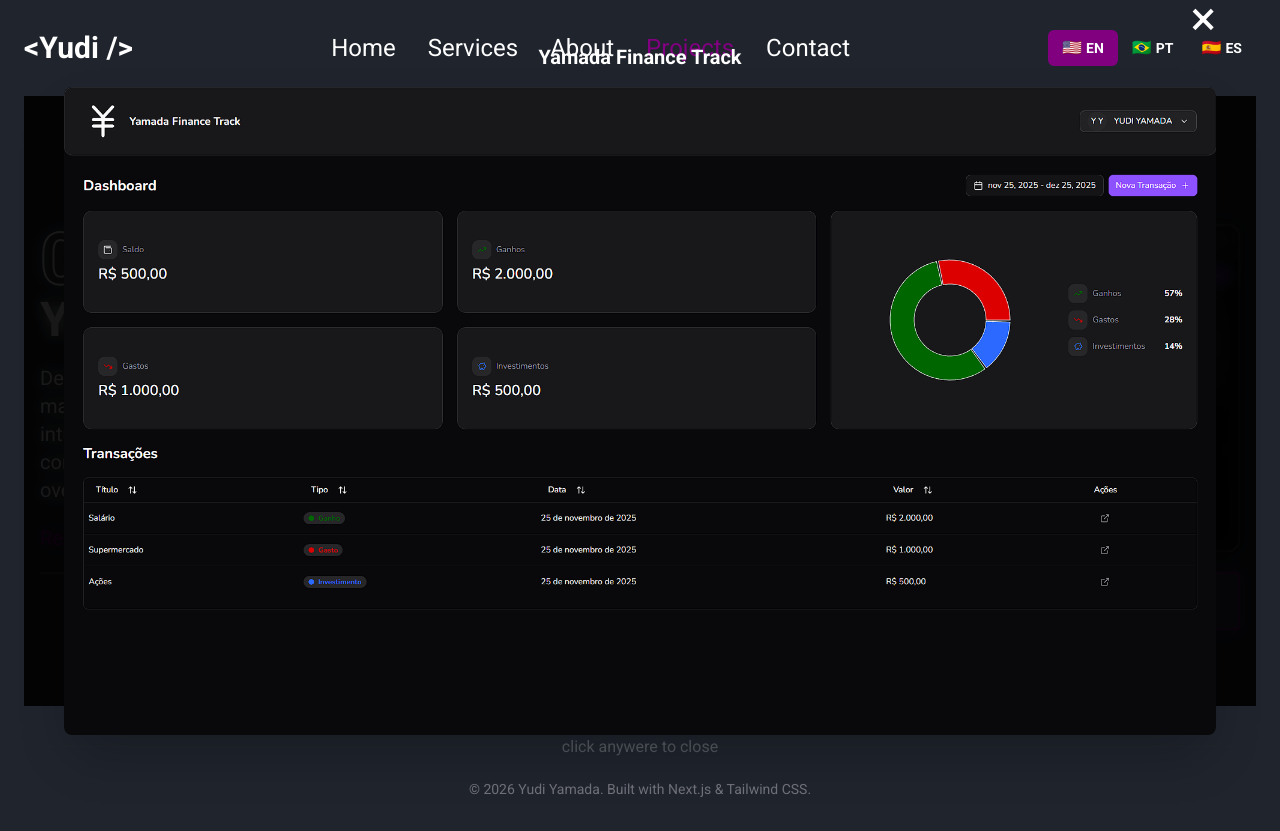
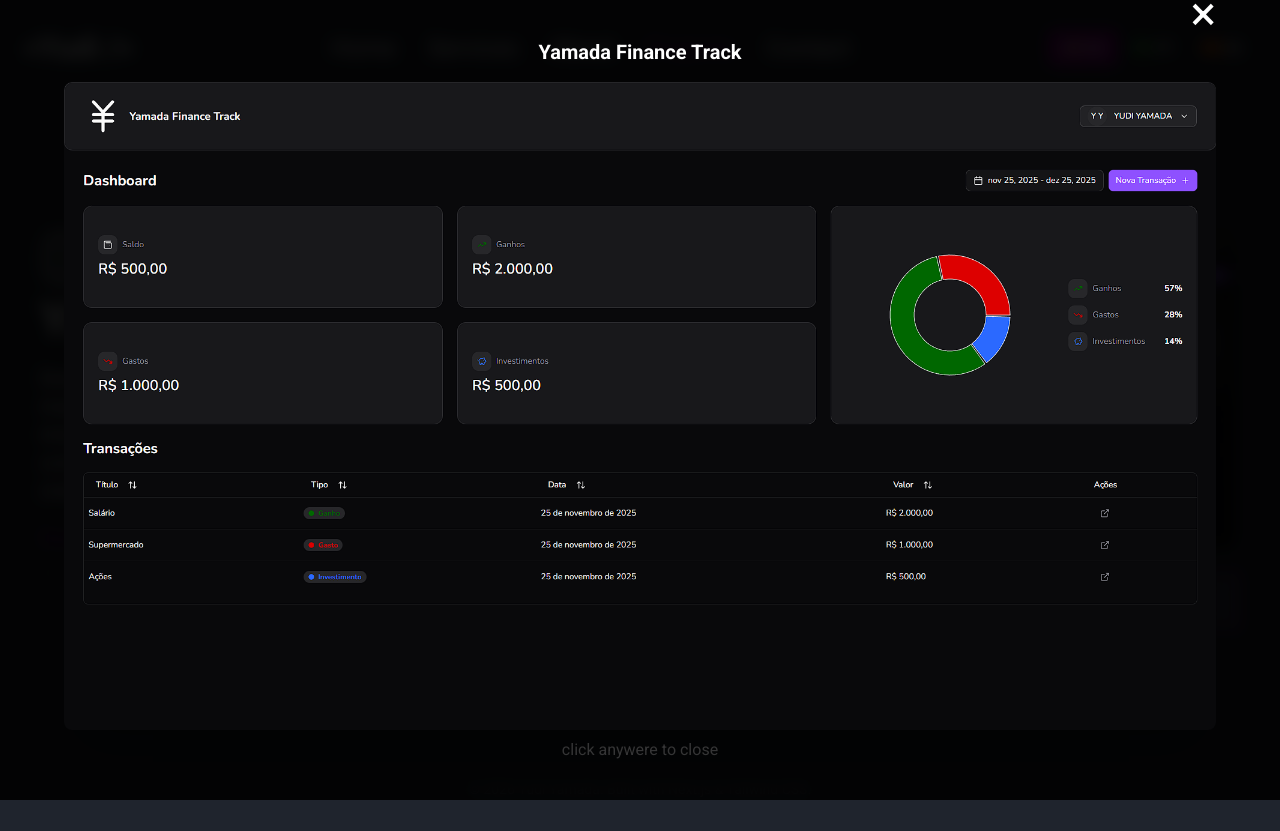
Before and after one commit to YudiYamada/portfolio-yudi-yamada, a Next.js app: page /en/projects in a window 1280 px wide. Both pictures are taken after a click on the element 950 px from the left and 387 px from the top of the page. Built offline with nearby package versions, Linux system fonts and the light colour scheme.

Commit message:
fix: lightbox modal not covering full screen

```diff
--- a/app/[locale]/about/about-client.tsx
+++ b/app/[locale]/about/about-client.tsx
@@ -2,6 +2,7 @@
 
 // Framework & Core (React, Next.js)
 import { useState } from "react";
+import { createPortal } from "react-dom";
 import Image, { StaticImageData } from "next/image";
 
 // Bibliotecas de Terceiros (i18n, UI, Ícones)
@@ -230,27 +231,35 @@ const AboutClient = () => {
       </div>
 
       {/* Modal de Visualização (Lightbox) */}
-      {selectedImage && (
+      {selectedImage &&
+        createPortal(
           <div
-          className="fixed inset-0 z-100 flex items-center justify-center bg-black/90 p-4 backdrop-blur-sm"
+            className="fixed inset-0 z-9999 flex items-center justify-center bg-black/90 p-4 backdrop-blur-sm"
             onClick={() => setSelectedImage(null)}
           >
-          <div className="relative flex w-full max-w-5xl flex-col items-center">
+            {/* Parar a propagação do clique para que o modal não feche ao clicar na imagem */}
+            <div
+              className="relative flex w-full max-w-5xl flex-col items-center"
+              onClick={(e) => e.stopPropagation()}
+            >
               <button
                 className="hover:text-primary absolute -top-12 right-0 text-4xl text-white transition-colors hover:cursor-pointer"
                 onClick={() => setSelectedImage(null)}
               >
                 &times;
               </button>
+
               <Image
                 src={selectedImage}
                 alt={t("FullSizeView")}
                 placeholder="blur"
                 className="max-h-[85vh] w-auto rounded-lg object-contain shadow-2xl"
               />
+
               <p className="mt-4 text-sm text-zinc-400">{t("ClickToClose")}</p>
             </div>
-        </div>
+          </div>,
+          document.body,
         )}
     </section>
   );
--- a/app/[locale]/projects/projects-client.tsx
+++ b/app/[locale]/projects/projects-client.tsx
@@ -2,6 +2,7 @@
 
 // Framework & Core (React, Next.js)
 import { useState } from "react";
+import { createPortal } from "react-dom";
 import Image from "next/image";
 
 // Bibliotecas de Terceiros (i18n, UI, Ícones)
@@ -157,13 +158,21 @@ const ProjectsClient = () => {
         </div>
       </div>
 
-      {isZoomed && (
+      {/* MODAL COM PORTAL */}
+      {isZoomed &&
+        createPortal(
           <div
             className="fixed inset-0 z-100 flex cursor-zoom-out items-center justify-center bg-black/90 p-4 backdrop-blur-sm"
             onClick={() => setIsZoomed(false)}
           >
-          <div className="relative flex w-full max-w-6xl flex-col items-center">
-            <button className="absolute -top-12 right-0 text-5xl text-white">
+            <div
+              className="relative flex w-full max-w-6xl flex-col items-center"
+              onClick={(e) => e.stopPropagation()} // Impede que feche ao clicar na imagem
+            >
+              <button
+                className="absolute -top-12 right-0 text-5xl text-white hover:cursor-pointer"
+                onClick={() => setIsZoomed(false)}
+              >
                 &times;
               </button>
               <p className="text-xl font-bold text-white">
@@ -174,9 +183,12 @@ const ProjectsClient = () => {
                 alt={currentProject.title}
                 className="animate-in zoom-in-95 mt-4 max-h-[85vh] w-auto rounded-lg object-contain shadow-2xl duration-300"
               />
-            <span className="text-desactive">{t("ClickAnywhereToClose")}</span>
+              <span className="text-desactive mt-2">
+                {t("ClickAnywhereToClose")}
+              </span>
             </div>
-        </div>
+          </div>,
+          document.body,
         )}
 
       {/* SEO Hidden Content */}
```
Lines whose indentation alone changed are shown as unchanged.
